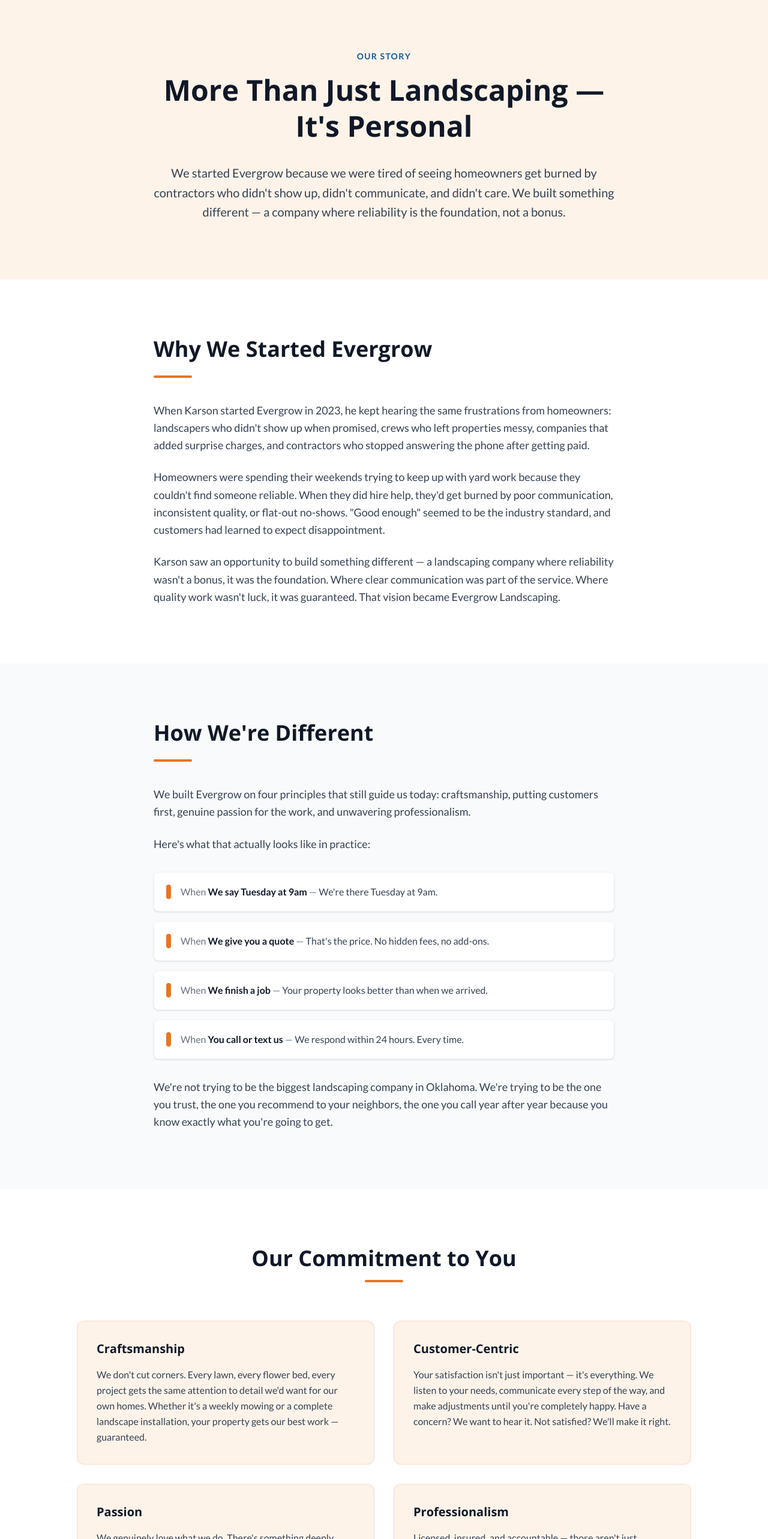
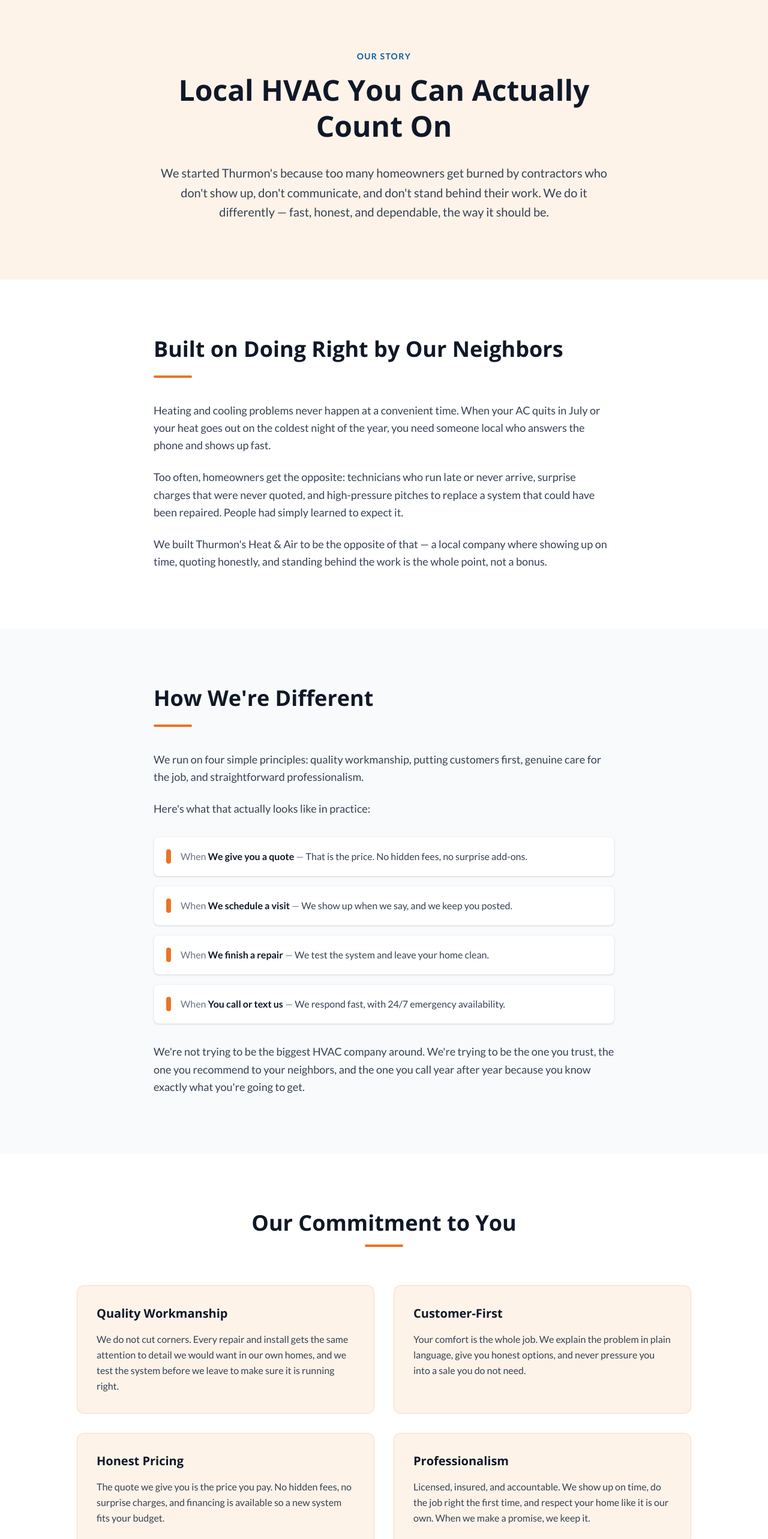
Before and after one commit to connordmcneely96/thurmons-heat-air, a Next.js app: page /about in a window 1280 px wide. Shown: the part 100-2666 px from the top of the page at 60% size. Built offline with nearby package versions, Linux system fonts and the light colour scheme.

Commit message:
Convert About page to HVAC: honest positioning (no fabricated founder story), config-driven license/phone, placeholder flagged for Keith's real story

```diff
--- a/app/about/page.tsx
+++ b/app/about/page.tsx
@@ -1,11 +1,12 @@
 import { Metadata } from 'next'
 import Link from 'next/link'
 import { CheckCircle2 } from 'lucide-react'
+import { siteConfig } from '@/lib/site.config'
 
 export const metadata: Metadata = {
-    title: 'About Evergrow Landscaping | Family-Owned in El Dorado & OKC',
+    title: "About Thurmon's Heat & Air | Local HVAC in El Dorado, AR",
     description:
-        'Meet the team behind Evergrow Landscaping. Founded in 2023, serving El Dorado and Oklahoma City with reliable, quality landscaping services.',
+        "Meet the team behind Thurmon's Heat & Air. Local, licensed heating and air conditioning service for El Dorado and South Arkansas built on reliability and honest pricing.",
 }
 
 export default function AboutPage() {
@@ -19,13 +20,13 @@
                             Our Story
                         </p>
                         <h1 className="text-4xl md:text-5xl font-bold text-gray-900 mb-8 leading-tight">
-                            More Than Just Landscaping —<br className="hidden md:block" /> It&apos;s Personal
+                            Local HVAC You Can Actually Count On
                         </h1>
                         <p className="text-xl text-gray-700 leading-relaxed">
-                            We started Evergrow because we were tired of seeing homeowners get burned by
-                            contractors who didn&apos;t show up, didn&apos;t communicate, and didn&apos;t care.
-                            We built something different — a company where reliability is the foundation,
-                            not a bonus.
+                            We started Thurmon&apos;s because too many homeowners get burned by contractors
+                            who don&apos;t show up, don&apos;t communicate, and don&apos;t stand behind their
+                            work. We do it differently &mdash; fast, honest, and dependable, the way it
+                            should be.
                         </p>
                     </div>
                 </div>
@@ -36,28 +37,26 @@
                 <div className="container mx-auto px-4">
                     <div className="max-w-3xl mx-auto">
                         <h2 className="text-3xl md:text-4xl font-bold text-gray-900 mb-6">
-                            Why We Started Evergrow
+                            Built on Doing Right by Our Neighbors
                         </h2>
                         <div className="w-16 h-1 bg-vibrant-gold rounded mb-10" />
+                        {/* TODO: Replace with Keith's real founding story / years in business once confirmed with Lisa */}
                         <div className="space-y-6 text-lg text-gray-700 leading-relaxed">
                             <p>
-                                When Karson started Evergrow in 2023, he kept hearing the same frustrations
-                                from homeowners: landscapers who didn&apos;t show up when promised, crews who
-                                left properties messy, companies that added surprise charges, and contractors
-                                who stopped answering the phone after getting paid.
+                                Heating and cooling problems never happen at a convenient time. When your
+                                AC quits in July or your heat goes out on the coldest night of the year,
+                                you need someone local who answers the phone and shows up fast.
                             </p>
                             <p>
-                                Homeowners were spending their weekends trying to keep up with yard work
-                                because they couldn&apos;t find someone reliable. When they did hire help,
-                                they&apos;d get burned by poor communication, inconsistent quality, or
-                                flat-out no-shows. &quot;Good enough&quot; seemed to be the industry standard,
-                                and customers had learned to expect disappointment.
+                                Too often, homeowners get the opposite: technicians who run late or never
+                                arrive, surprise charges that were never quoted, and high-pressure pitches
+                                to replace a system that could have been repaired. People had simply learned
+                                to expect it.
                             </p>
                             <p>
-                                Karson saw an opportunity to build something different — a landscaping company
-                                where reliability wasn&apos;t a bonus, it was the foundation. Where clear
-                                communication was part of the service. Where quality work wasn&apos;t luck, it
-                                was guaranteed. That vision became Evergrow Landscaping.
+                                We built Thurmon&apos;s Heat &amp; Air to be the opposite of that &mdash; a
+                                local company where showing up on time, quoting honestly, and standing behind
+                                the work is the whole point, not a bonus.
                             </p>
                         </div>
                     </div>
@@ -74,9 +73,8 @@
                         <div className="w-16 h-1 bg-vibrant-gold rounded mb-10" />
                         <div className="space-y-6 text-lg text-gray-700 leading-relaxed">
                             <p>
-                                We built Evergrow on four principles that still guide us today:
-                                craftsmanship, putting customers first, genuine passion for the work,
-                                and unwavering professionalism.
+                                We run on four simple principles: quality workmanship, putting customers
+                                first, genuine care for the job, and straightforward professionalism.
                             </p>
                             <p>
                                 Here&apos;s what that actually looks like in practice:
@@ -84,27 +82,26 @@
                         </div>
                         <div className="mt-8 grid gap-4">
                             {[
-                                { label: 'We say Tuesday at 9am', result: 'We\'re there Tuesday at 9am.' },
-                                { label: 'We give you a quote', result: 'That\'s the price. No hidden fees, no add-ons.' },
-                                { label: 'We finish a job', result: 'Your property looks better than when we arrived.' },
-                                { label: 'You call or text us', result: 'We respond within 24 hours. Every time.' },
+                                { label: 'We give you a quote', result: 'That is the price. No hidden fees, no surprise add-ons.' },
+                                { label: 'We schedule a visit', result: 'We show up when we say, and we keep you posted.' },
+                                { label: 'We finish a repair', result: 'We test the system and leave your home clean.' },
+                                { label: 'You call or text us', result: 'We respond fast, with 24/7 emergency availability.' },
                             ].map((item, i) => (
                                 <div key={i} className="flex gap-4 bg-white rounded-lg p-5 shadow-sm border border-gray-100">
                                     <div className="flex-shrink-0 w-2 rounded-full bg-vibrant-gold self-stretch" />
                                     <div>
                                         <span className="text-gray-500">When </span>
                                         <span className="font-semibold text-gray-900">{item.label}</span>
-                                        <span className="text-gray-500"> — </span>
+                                        <span className="text-gray-500"> &mdash; </span>
                                         <span className="text-gray-700">{item.result}</span>
                                     </div>
                                 </div>
                             ))}
                         </div>
                         <p className="mt-8 text-lg text-gray-700 leading-relaxed">
-                            We&apos;re not trying to be the biggest landscaping company in Oklahoma.
-                            We&apos;re trying to be the one you trust, the one you recommend to your
-                            neighbors, the one you call year after year because you know exactly
-                            what you&apos;re going to get.
+                            We&apos;re not trying to be the biggest HVAC company around. We&apos;re trying to
+                            be the one you trust, the one you recommend to your neighbors, and the one you
+                            call year after year because you know exactly what you&apos;re going to get.
                         </p>
                     </div>
                 </div>
@@ -123,20 +120,20 @@
                         <div className="grid md:grid-cols-2 gap-8">
                             {[
                                 {
-                                    title: 'Craftsmanship',
-                                    body: "We don't cut corners. Every lawn, every flower bed, every project gets the same attention to detail we'd want for our own homes. Whether it's a weekly mowing or a complete landscape installation, your property gets our best work — guaranteed.",
+                                    title: 'Quality Workmanship',
+                                    body: "We do not cut corners. Every repair and install gets the same attention to detail we would want in our own homes, and we test the system before we leave to make sure it is running right.",
                                 },
                                 {
-                                    title: 'Customer-Centric',
-                                    body: "Your satisfaction isn't just important — it's everything. We listen to your needs, communicate every step of the way, and make adjustments until you're completely happy. Have a concern? We want to hear it. Not satisfied? We'll make it right.",
+                                    title: 'Customer-First',
+                                    body: "Your comfort is the whole job. We explain the problem in plain language, give you honest options, and never pressure you into a sale you do not need.",
                                 },
                                 {
-                                    title: 'Passion',
-                                    body: "We genuinely love what we do. There's something deeply satisfying about transforming an overgrown yard into a beautiful outdoor space, about seeing pride on a homeowner's face when they pull into their driveway. That passion drives us every day.",
+                                    title: 'Honest Pricing',
+                                    body: "The quote we give you is the price you pay. No hidden fees, no surprise charges, and financing is available so a new system fits your budget.",
                                 },
                                 {
                                     title: 'Professionalism',
-                                    body: "Licensed, insured, and accountable — those aren't just checkboxes, they're commitments. We show up on time, do the job right the first time, and respect your property like it's our own. When we make a promise, we keep it. Non-negotiable.",
+                                    body: "Licensed, insured, and accountable. We show up on time, do the job right the first time, and respect your home like it is our own. When we make a promise, we keep it.",
                                 },
                             ].map((value) => (
                                 <div key={value.title} className="bg-vibrant-gold-50 p-8 rounded-xl border border-vibrant-gold/20">
@@ -159,39 +156,35 @@
                     <div className="max-w-4xl mx-auto">
                         <div className="text-center mb-16">
                             <h2 className="text-3xl md:text-4xl font-bold text-gray-900 mb-4">
-                                Why Homeowners Choose Evergrow
+                                Why El Dorado Chooses Thurmon&apos;s
                             </h2>
                             <div className="w-16 h-1 bg-vibrant-gold rounded mx-auto" />
                         </div>
                         <div className="grid md:grid-cols-2 gap-6">
                             {[
                                 {
-                                    title: 'Family-owned and operated',
-                                    body: "We're not a franchise or a national chain. You're working with real people who live in your community and care deeply about their reputation.",
+                                    title: 'Local and independent',
+                                    body: "Not a national chain. You are working with real people who live in your community and care about their reputation here.",
                                 },
                                 {
-                                    title: 'Serving Oklahoma & Arkansas since 2023',
-                                    body: "We know this climate — what plants thrive here, when to fertilize, how to handle unpredictable seasonal weather. That local experience matters.",
+                                    title: 'We know this climate',
+                                    body: "South Arkansas summers are brutal and winters can turn fast. We know what your system goes through and how to keep it running.",
                                 },
                                 {
-                                    title: 'Licensed and insured',
-                                    body: 'Your property is protected. If something goes wrong (it rarely does), you\'re covered. No exceptions, no fine print.',
+                                    title: `Licensed and insured (#${siteConfig.license})`,
+                                    body: 'Your home is protected. Fully licensed Arkansas HVAC and insured, with no fine print.',
                                 },
                                 {
-                                    title: 'Background-checked crew',
-                                    body: "Every person who comes to your property has been thoroughly vetted. Your safety and security are part of the service.",
+                                    title: 'Same-day service',
+                                    body: "When your AC or heat goes out, we move fast, with 24/7 emergency availability when you need it most.",
                                 },
                                 {
                                     title: 'Transparent pricing',
-                                    body: "The quote we give you is the price you pay. No hidden fees, no surprise charges, no 'oh, we forgot to mention' add-ons. Ever.",
+                                    body: "The quote we give you is the price you pay. No hidden fees, no surprise charges. Financing available on new systems.",
                                 },
                                 {
-                                    title: '24-hour response time',
-                                    body: "Call, text, or email us with a question or concern and we'll respond within 24 hours. Usually much faster. We're here when you need us.",
-                                },
-                                {
-                                    title: 'Quality guarantee',
-                                    body: "If you're not happy with our work, we'll make it right. No arguments, no excuses. Your satisfaction is our success.",
+                                    title: 'Satisfaction guarantee',
+                                    body: "If you are not happy with the work, we make it right. Your comfort is how we measure success.",
                                     wide: true,
                                 },
                             ].map((item) => (
@@ -220,30 +213,29 @@
                 <div className="container mx-auto px-4">
                     <div className="max-w-3xl mx-auto text-center">
                         <h2 className="text-3xl md:text-4xl font-bold mb-6">
-                            Let&apos;s Work Together
+                            Let&apos;s Get You Comfortable
                         </h2>
                         <p className="text-xl mb-10 text-white/85 leading-relaxed">
-                            Ready to experience landscaping done right? Whether you need weekly lawn
-                            care, a seasonal cleanup, or a complete landscape transformation — we&apos;re
-                            here to help, and we&apos;d love to earn your trust.
+                            Whether you need an emergency repair, a tune-up, or a brand-new system, we&apos;re
+                            here to help &mdash; and we&apos;d love to earn your trust.
                         </p>
                         <div className="flex flex-col sm:flex-row gap-4 justify-center items-center">
                             <Link
                                 href="/quote-request"
                                 className="bg-white text-forest-green px-8 py-4 rounded-lg font-semibold hover:bg-vibrant-gold-50 transition-colors inline-block"
                             >
-                                Get Your Free Quote
+                                Get Your Free Estimate
                             </Link>
                             <a
-                                href="tel:+14054795794"
+                                href={`tel:${siteConfig.phoneRaw}`}
                                 className="border-2 border-white text-white px-8 py-4 rounded-lg font-semibold hover:bg-white hover:text-forest-green transition-colors inline-block"
                             >
-                                Call Us: 405-479-5794
+                                Call Us: {siteConfig.phone}
                             </a>
                         </div>
                         <p className="mt-10 text-white/65 text-sm">
-                            Join homeowners in El Dorado and Oklahoma City who trust Evergrow for
-                            their landscaping needs. We&apos;ve been keeping our promises since day one.
+                            Join your neighbors across El Dorado and South Arkansas who trust Thurmon&apos;s
+                            to keep their homes comfortable year-round.
                         </p>
                     </div>
                 </div>
```
